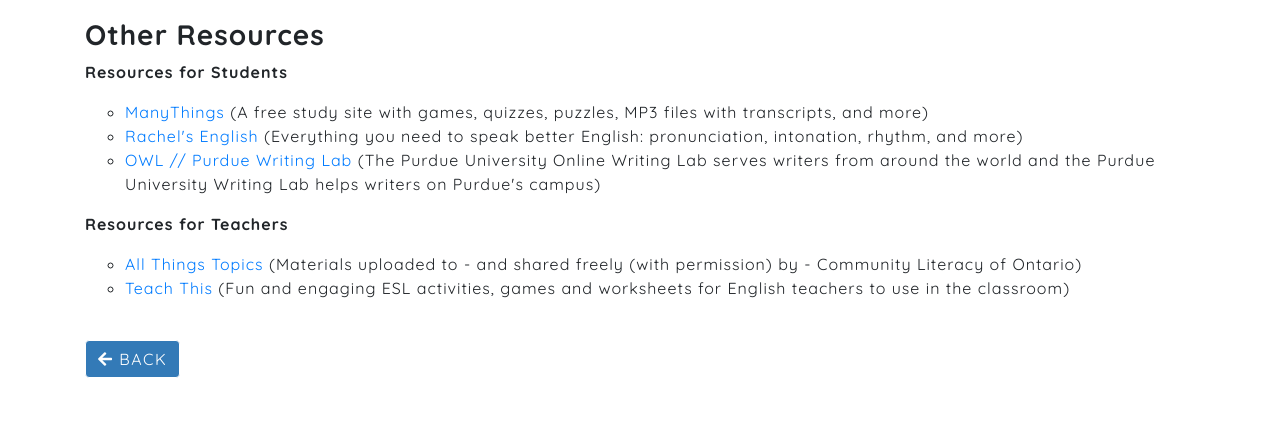
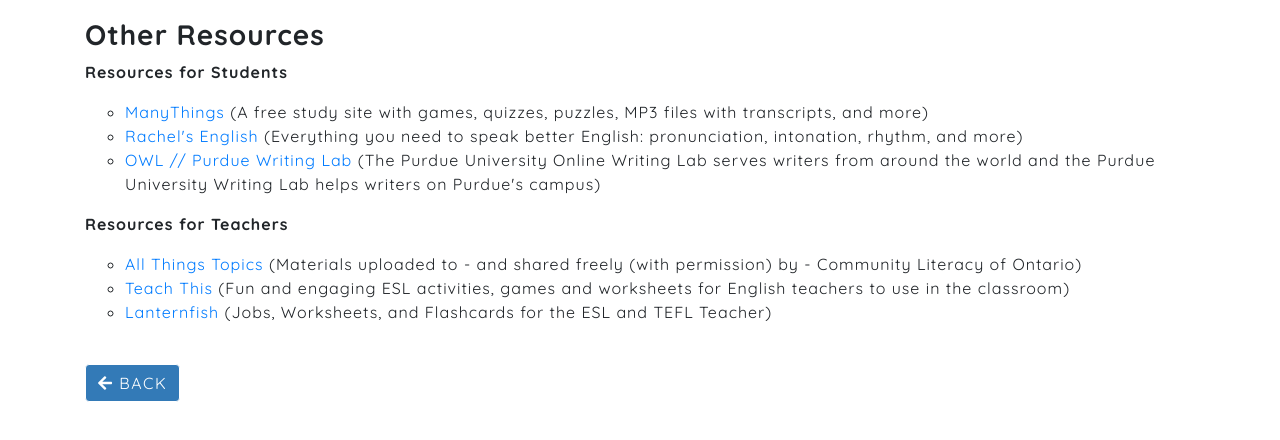
Before and after one commit to answebdev/esl-toolbox, a plain HTML site: page other.html in a window 1280 px wide. Shown: the part 68-508 px from the top of the page. Drawn offline with nearby package versions, Linux system fonts and the light colour scheme; some packages are replaced by stand-ins of ours; a script that the page names is missing.

```diff
--- a/other.html
+++ b/other.html
@@ -105,6 +105,9 @@
                     (Fun and engaging ESL activities, games and worksheets for English teachers to use in the
                     classroom)
                 </li>
+                <li><a href="https://bogglesworldesl.com/" rel="noopener noreferrer" target="_blank">Lanternfish</a>
+                    (Jobs, Worksheets, and Flashcards for the ESL and TEFL Teacher)
+                </li>
             </ul>
 
 
```
